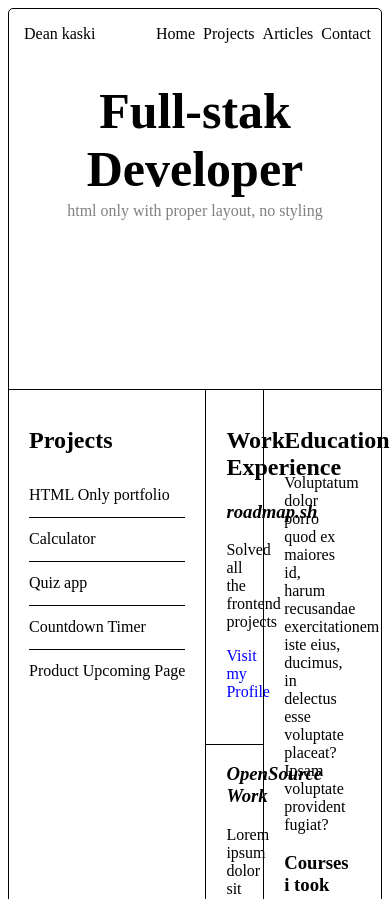
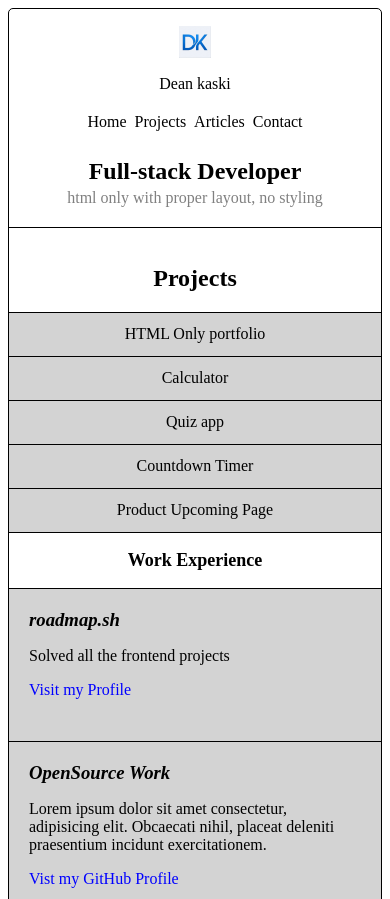
Before and after one commit to deankaski1995-cpu/MultiPageWebsite, a plain HTML site: page index.html in a window 390 px wide. Shown: the top 899 px of the page. Drawn offline with Linux system fonts and the light colour scheme.

Commit message:
Adfixed background padding problem and extra borders left on main content section

```diff
--- a/css/home.css
+++ b/css/home.css
@@ -63,3 +63,32 @@ aside li a {
 .main-content-container > section {
   padding-top: clamp(1rem, 2vh, 2rem);
 }
+
+footer {
+  display: flex;
+  flex-direction: column;
+  border-top: 0.1rem solid black;
+  padding-inline: clamp(1rem, 5vw, 4rem);
+}
+
+.reviews-container {
+  display: flex;
+  gap: clamp(0.5rem, 2vw, 2rem);
+}
+
+.reviews-container section {
+  display: flex;
+  flex-direction: column;
+  flex: 1;
+  border: 1px solid black;
+  border-radius: 3rem;
+  padding: clamp(0.5rem, 4%, 2rem);
+}
+
+.reviews-container section ul {
+  color: gray;
+  margin-top: auto;
+}
+footer > section + section {
+  text-align: center;
+}
--- a/css/style.css
+++ b/css/style.css
@@ -1,4 +1,6 @@
-*, *::before, *::after {
+*,
+*::before,
+*::after {
   box-sizing: border-box;
 }
 
@@ -6,14 +8,14 @@ html {
   font-size: 62.5%;
 }
 
- body {
+body {
   font-size: 1.6rem;
   display: flex;
   flex-direction: column;
   justify-content: center;
   border: 1px solid black;
   border-radius: 0.5rem;
- }
+}
 
 header {
   display: flex;
@@ -29,7 +31,7 @@ a {
 .brand-link {
   display: flex;
   align-items: center;
-  gap: 0.5rem;
+  gap: 0.75rem;
 }
 
 nav {
@@ -50,7 +52,8 @@ ul {
   list-style: none;
   padding-left: 0;
 }
-.titles{
+
+.titles {
   display: flex;
   flex-direction: column;
   gap: 1vw;
@@ -58,7 +61,7 @@ ul {
 }
 
 .titles h1 {
-  font-size: 5rem;
+  font-size: clamp(3rem, 4.5vw, 5rem);
 }
 
 .titles p {
@@ -74,3 +77,36 @@ header {
   border-bottom: 0.1rem solid black;
   padding-bottom: clamp(8rem, 20vh, 20rem);
 }
+
+@media (max-width: 650px) {
+  nav,
+  nav a {
+    display: flex;
+    flex-direction: column;
+  }
+
+  header {
+    gap: clamp(1rem, 2vh, 3rem);
+    padding-bottom: clamp(2rem, 2vh, 7rem);
+  }
+
+  nav ul {
+    margin-block: clamp(0.75rem, 2vh, 1rem);
+  }
+
+  .home-container {
+    flex-direction: column;
+  }
+
+  .brand-link img {
+    padding-top: clamp(1rem, 2vh, 3rem);
+  }
+
+  .brand-link p {
+    margin-block: clamp(0.1rem, 2vh, 1rem);
+  }
+
+  .titles h1 {
+    font-size: 2.4rem;
+  }
+}
--- a/index.html
+++ b/index.html
@@ -15,33 +15,72 @@
   <link rel="icon" type="image/x-icon" href=""/>
   <title>Dean Kaski portfolio website</title>
   <style>
-  footer {
-    display: flex;
+    @media (max-width: 650px){
+      .home-container {
+        width: 100%;
         flex-direction: column;
-    border-top: 0.1rem solid black;
-    padding-inline: clamp(1rem, 5vw, 4rem);
       }
 
-  .reviews-container {
-    display: flex;
-    gap: clamp(0.5rem, 2vw, 2rem);
+      aside {
+        text-align: center;
+        flex: 1;
+        padding: 0;
       }
 
-  .reviews-container section {
-    display: flex;
-    flex-direction: column;
-    flex: 1;
-    border: 1px solid black;
-    border-radius: 3rem;
-    padding: clamp(0.5rem, 4%, 2rem);
+      aside ul {
+        margin: 0;
+        border-top: 1px solid black;
       }
 
-  .reviews-container section ul {
-    color: gray;
-    margin-top: auto;
+      aside li {
+        background-color: lightgray;
       }
-  footer > section + section {
+
+      .home-container > .main-content-container {
+        border-left: none;
+      }
+
+      .main-content-container {
+        flex-direction: column;
+        text-align: left;
+        border-top: 1px solid black;
+      }
+
+      .main-content-container .work-experience-container{
+        padding-top: 0;
+      }
+
+      .experience-container-one,
+      .experience-container-two {
+        background-color: lightgray;
+      }
+
+      .experience-container-one h2,
+      .experience-container-one h3,
+      .experience-container-two h3 {
+        margin: 0;
+      }
+
+      .experience-container-one h3,
+      .experience-container-two h3 {
+        padding-top: clamp(2rem, 1vh, 6rem);
+      }
+
+      .experience-title-container {
+        background-color: white;
+        margin-inline: calc(-1 * clamp(2rem, 5vw, 4rem));
+        padding: clamp(1rem, 2vh, 3rem);
         text-align: center;
+        font-size: 1.2rem;
+        margin-block: 0;
+        border-bottom: 0.1rem solid black;
+      }
+
+      .main-content-container > section + section {
+        border-top: 1px solid black;
+        border-left: none;
+      }
+
     }
   </style>
 </head>
@@ -50,7 +89,7 @@
     <header>
       <nav>
         <a class="brand-link" href="index.html">
-          <img src="" alt="">
+          <img src="images/favicon-32x32.png" alt="">
           <p>Dean kaski</p>
         </a>
         <ul>
@@ -61,7 +100,7 @@
         </ul>
       </nav>
       <div class="titles">
-        <h1>Full-stak Developer</h1>
+        <h1>Full-stack Developer</h1>
         <p>html only with proper layout, no styling</p>
       </div>
     </header>
@@ -82,7 +121,9 @@
     <section class="main-content-container">
       <section class="work-experience-container">
         <div class="experience-container-one">
+          <div class="experience-title-container">
             <h2>Work Experience</h2>
+          </div>
           <section>
             <h3><em>roadmap.sh</em></h3>
             <p>
```
Also changed, not shown: images/DeanKaskiFavicon.jfif (added), images/FaviconDeanKaski.png (added), images/android-chrome-192x192.png (added), images/android-chrome-512x512.png (added), images/apple-touch-icon.png (added), images/favicon-16x16.png (added), images/favicon-32x32.png (added), images/favicon.ico (added), images/site.webmanifest (added). Lines whose indentation alone changed are shown as unchanged.
